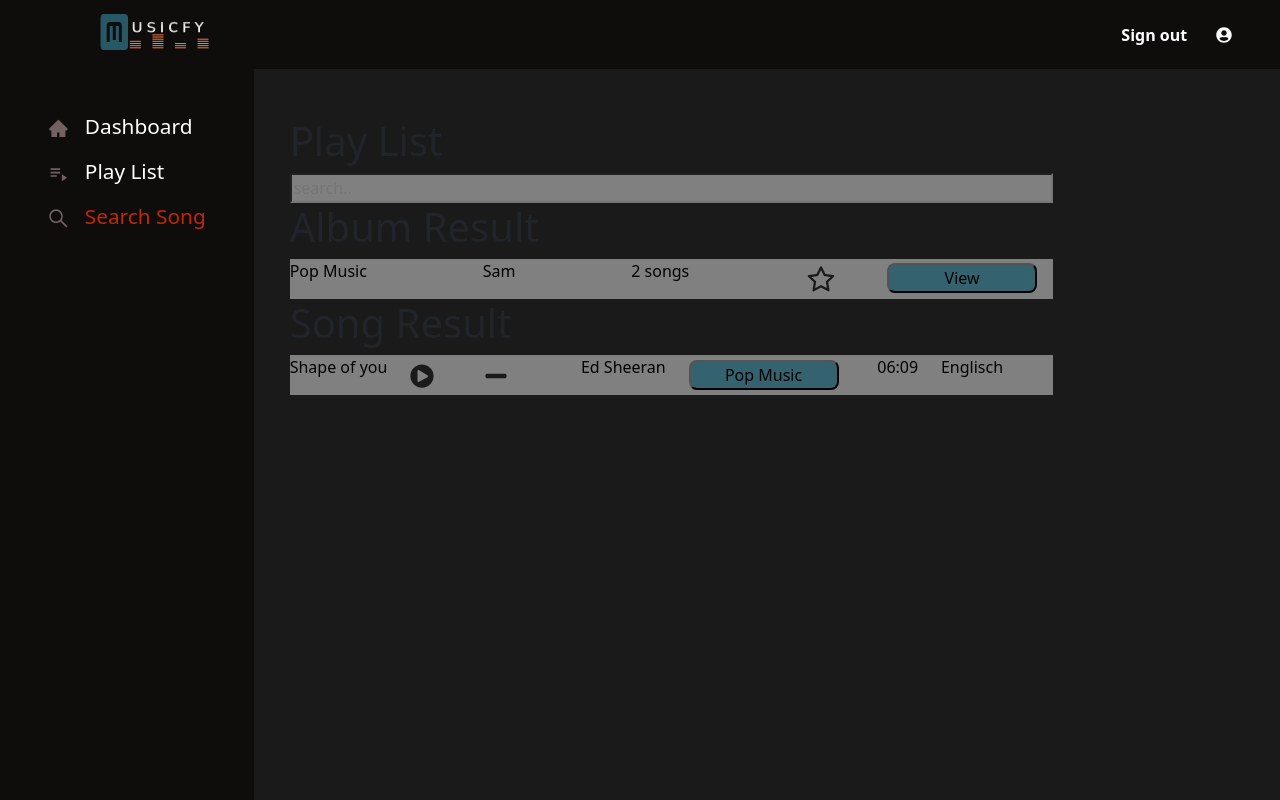
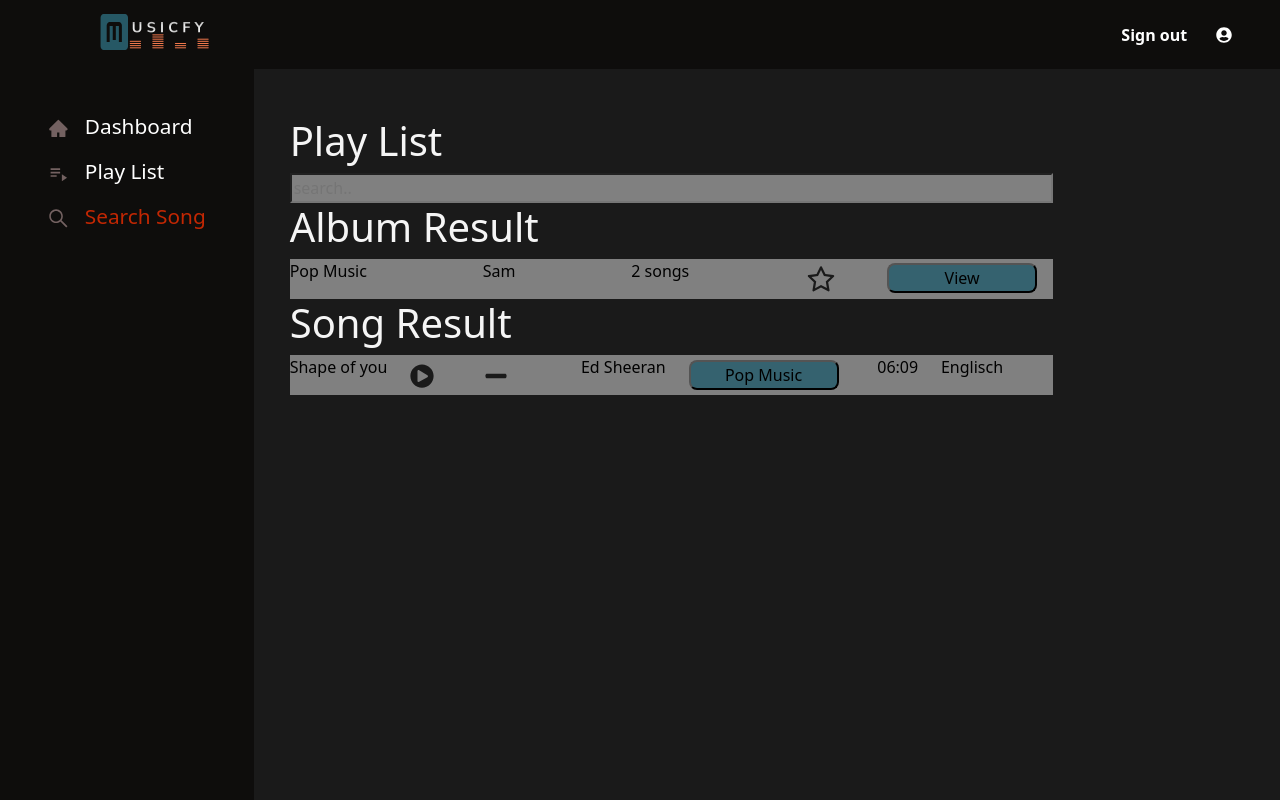
Before and after one commit to Music-App-Team/frontend, a React (Create React App) app: page /app/search in a window 1280 px wide. Shown: the top 800 px of the page. Built offline with nearby package versions, Linux system fonts and the light colour scheme; sample sign-in values are in the browser's storage; a web font is replaced by a local one.

Commit message:
color von description in Search-Song geandert

```diff
--- a/src/pages/search/search.scss
+++ b/src/pages/search/search.scss
@@ -4,6 +4,9 @@
   background-color: #1a1a1a;
   display: flex;
   flex-direction: row;
+  .col-md-12 {
+    color: whitesmoke;
+  }
 
   @media (max-width: 1150px) {
     flex-direction: column;
```
